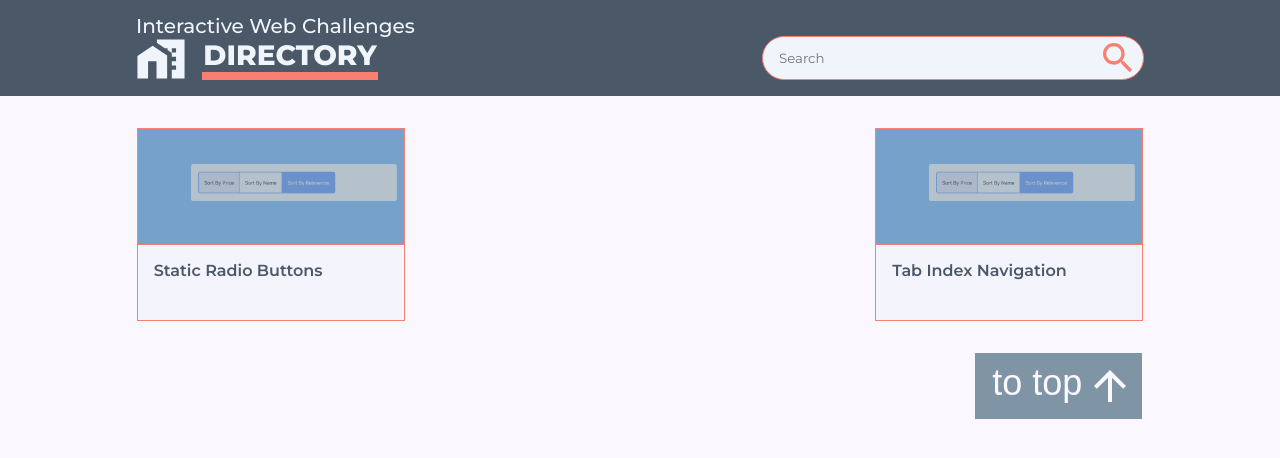
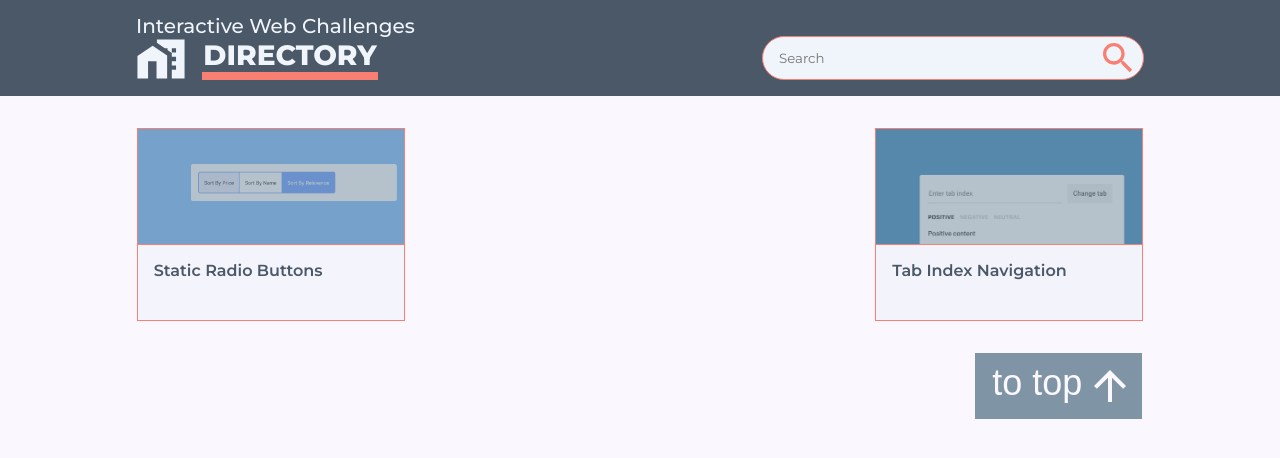
Before and after one commit to nicobartholom3w/interactive_webcomponent_app, an Angular app: page / in a window 1280 px wide. Shown: the top 458 px of the page. Built offline with nearby package versions, Linux system fonts and the light colour scheme.

Commit message:
(feat) Added image for tab-index-navigation in directory and cleaned up tab-index-navigation code.

```diff
--- a/src/app/challenges/challenges.service.ts
+++ b/src/app/challenges/challenges.service.ts
@@ -13,7 +13,7 @@ export class ChallengesService {
 
   challengesArr: Challenge[] = [
     { name: 'Static Radio Buttons', imagePath: 'assets/images/challenges_imgs/static_radio_buttons.png', link: 'static-radio-buttons' },
-    { name: 'Tab Index Navigation', imagePath: 'assets/images/challenges_imgs/static_radio_buttons.png', link: 'tab-index-navigation' },
+    { name: 'Tab Index Navigation', imagePath: 'assets/images/challenges_imgs/tab_index_navigation.png', link: 'tab-index-navigation' },
 
   ]
 
--- a/src/app/challenges/tab-index-navigation/tab-index-navigation.component.ts
+++ b/src/app/challenges/tab-index-navigation/tab-index-navigation.component.ts
@@ -9,7 +9,6 @@ import { NgForm } from '@angular/forms';
   styleUrls: ['./tab-index-navigation.component.scss']
 })
 export class TabIndexNavigationComponent implements OnInit {
-  selected: boolean = false;
   tabsArr: Tab[] = [
     {index: 1, name: "positive", text: "Positive content", active: false},
     {index: 2, name: "negative", text: "Negative content", active: false},
@@ -42,12 +41,6 @@ export class TabIndexNavigationComponent implements OnInit {
       }
       else {
         tab.active = !tab.active;
-        if(tab.active) {
-          this.selected = true;
-        }
-        else {
-          this.selected = false;
-        }
       }
     }
   }
```
Also changed, not shown: src/assets/images/challenges_imgs/tab_index_navigation.png (added).
